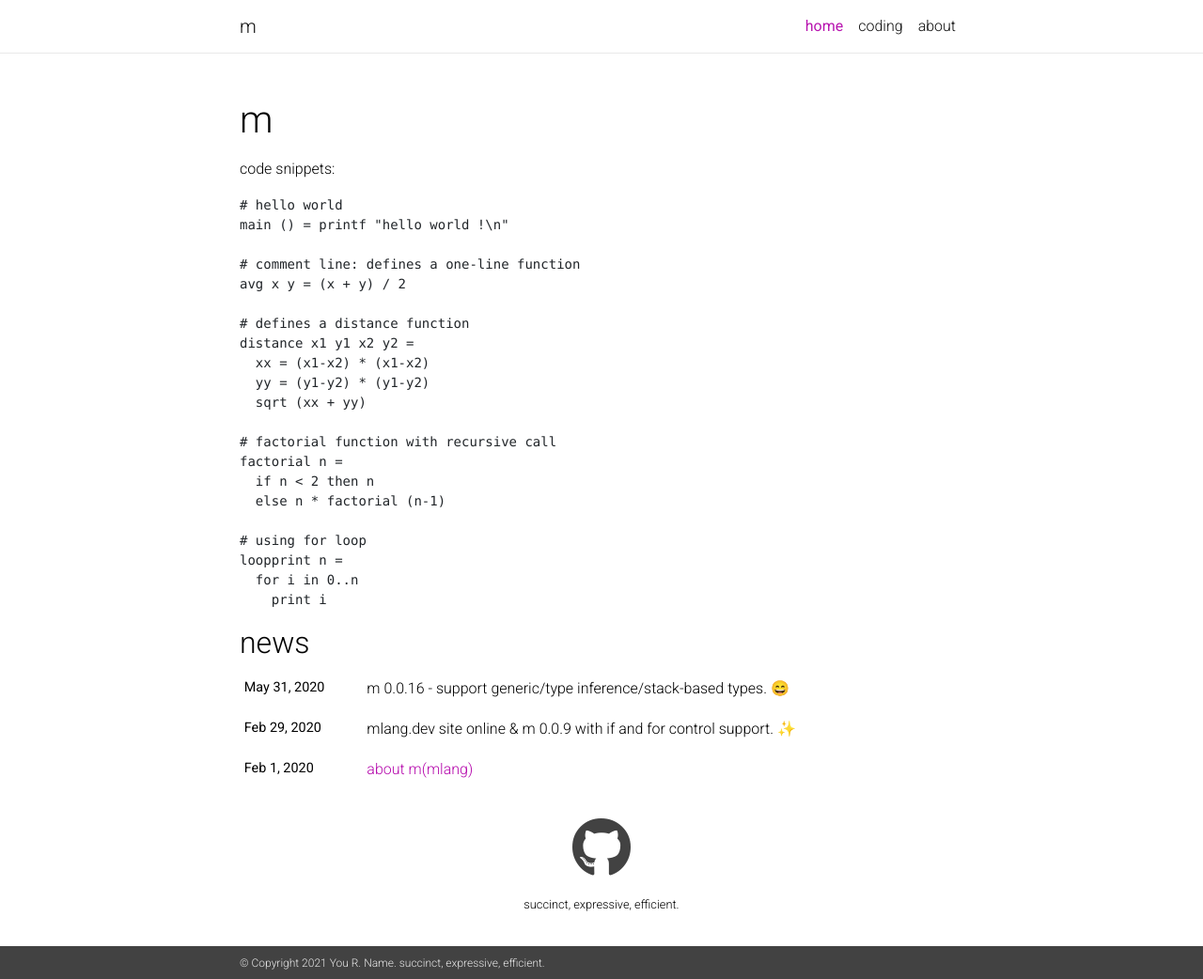
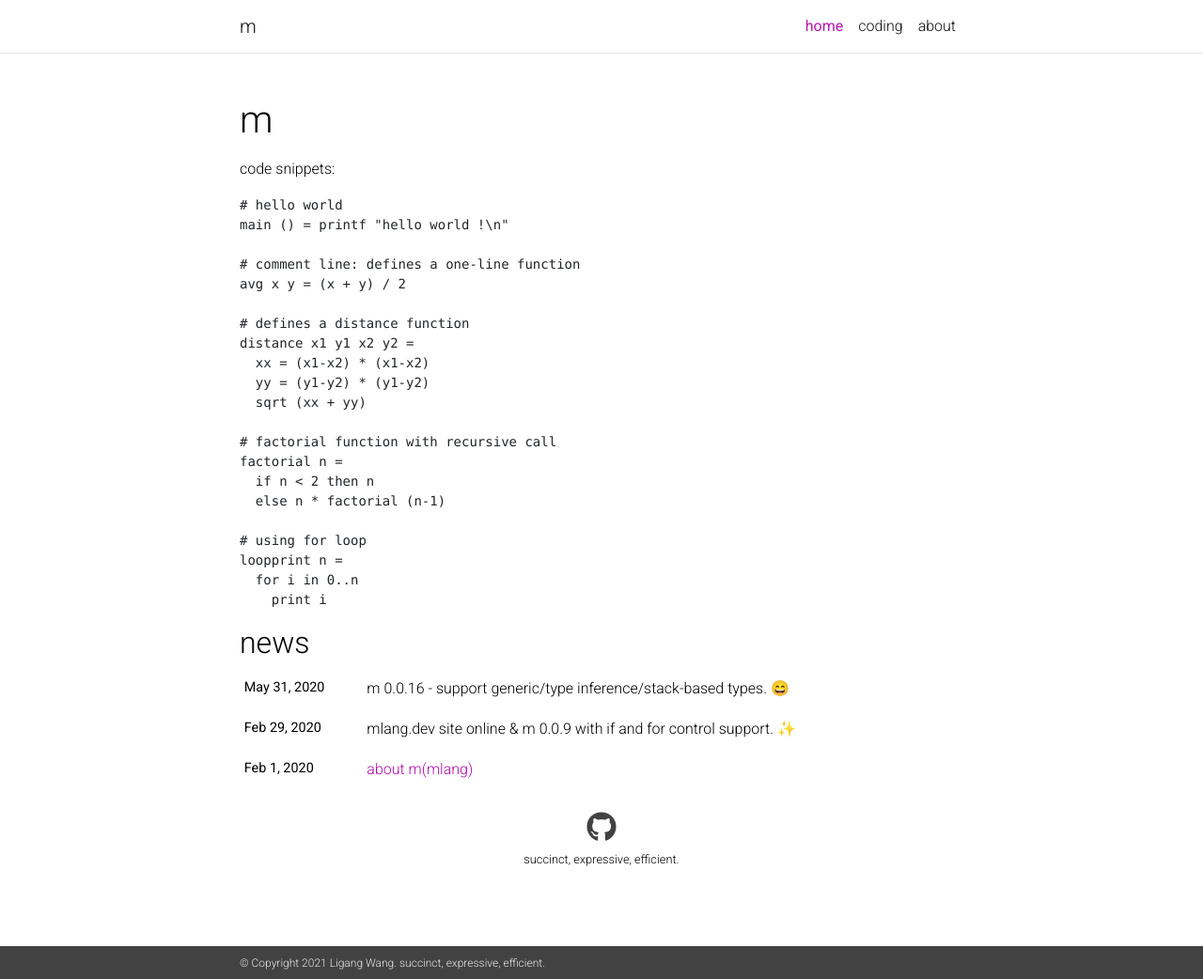
Before and after one commit to mlang-dev/m, a Jekyll site: the page built from docs/_pages/home.md, in a window 1280 px wide and 1042 px high. Shown: the whole window at 94% size. Built offline with Jekyll 4.4.1, drawn with Linux system fonts in a browser that asks for light colours; nearby versions of some CDN libraries; emoji names are drawn with the system emoji font; a style sheet for code colours, icons or effects is not loaded.

Commit message:
format doc

```diff
--- a/docs/_config.yml
+++ b/docs/_config.yml
@@ -3,9 +3,10 @@
 # -----------------------------------------------------------------------------
 
 title: m # the website title (if blank, full name will be used instead)
-first_name: You
-middle_name: R.
-last_name: Name
+page_title: m | succinct, expressive and efficient programming.
+first_name: Ligang
+middle_name:
+last_name: Wang
 email:
 description: > # the ">" symbol means to ignore newlines until "footer_text:"
   succinct, expressive, efficient.
--- a/docs/_includes/head.html
+++ b/docs/_includes/head.html
@@ -2,7 +2,7 @@
 <meta name="viewport" content="width=device-width, initial-scale=1, shrink-to-fit=no">
 <meta http-equiv="X-UA-Compatible" content="IE=edge">
 
-<title>{% if site.title == "blank" %}{{ site.first_name }} {{ site.middle_name }} {{ site.last_name }}{% else %}{{ site.title }}{% endif %}{% if page.title and page.url != "/" %} | {{ page.title }}{% endif %}</title>
+<title>{% if site.title == "blank" %}{{ site.first_name }} {{ site.middle_name }} {{ site.last_name }}{% else %}{{ site.page_title }}{% endif %}{% if page.title and page.url != "/" %} | {{ page.title }}{% endif %}</title>
 <meta name="description" content="{{ site.description }}">
 
 <!-- Open Graph -->
--- a/docs/_sass/_base.scss
+++ b/docs/_sass/_base.scss
@@ -170,7 +170,7 @@ a, table.table a {
 .social {
   text-align: center;
   .contact-icon {
-    font-size: 4rem;
+    font-size: 2rem;
     a {
       color: var(--global-icon-color);
       &:hover {
```
